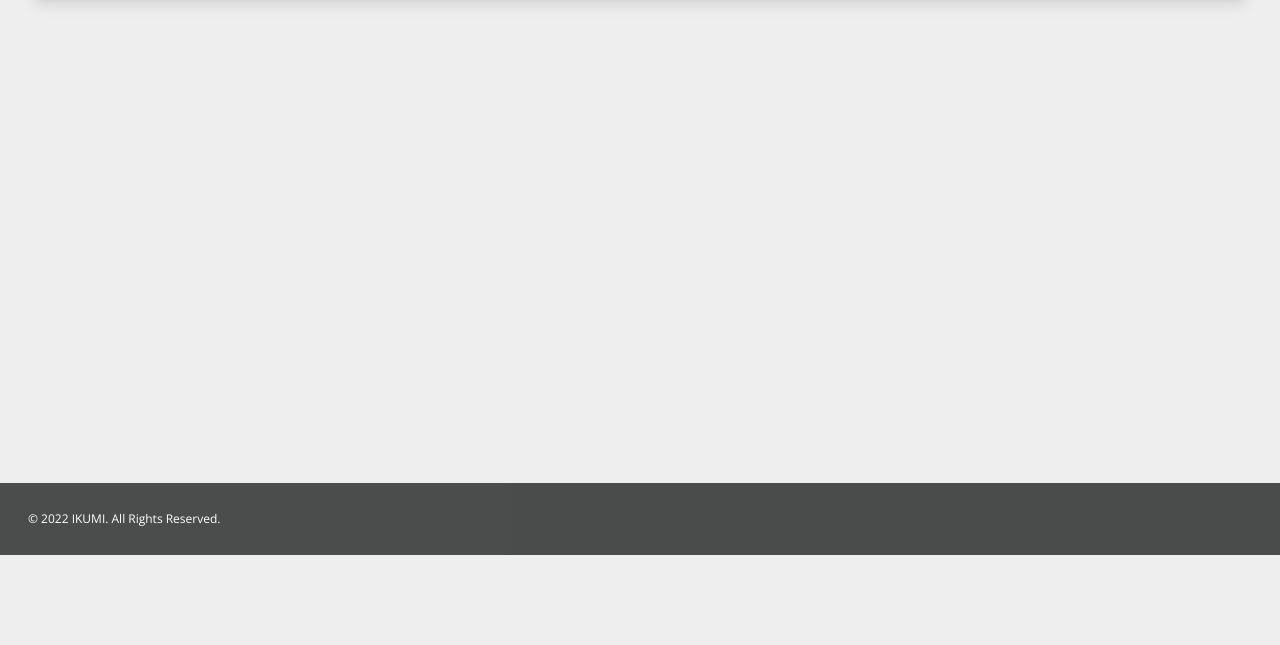
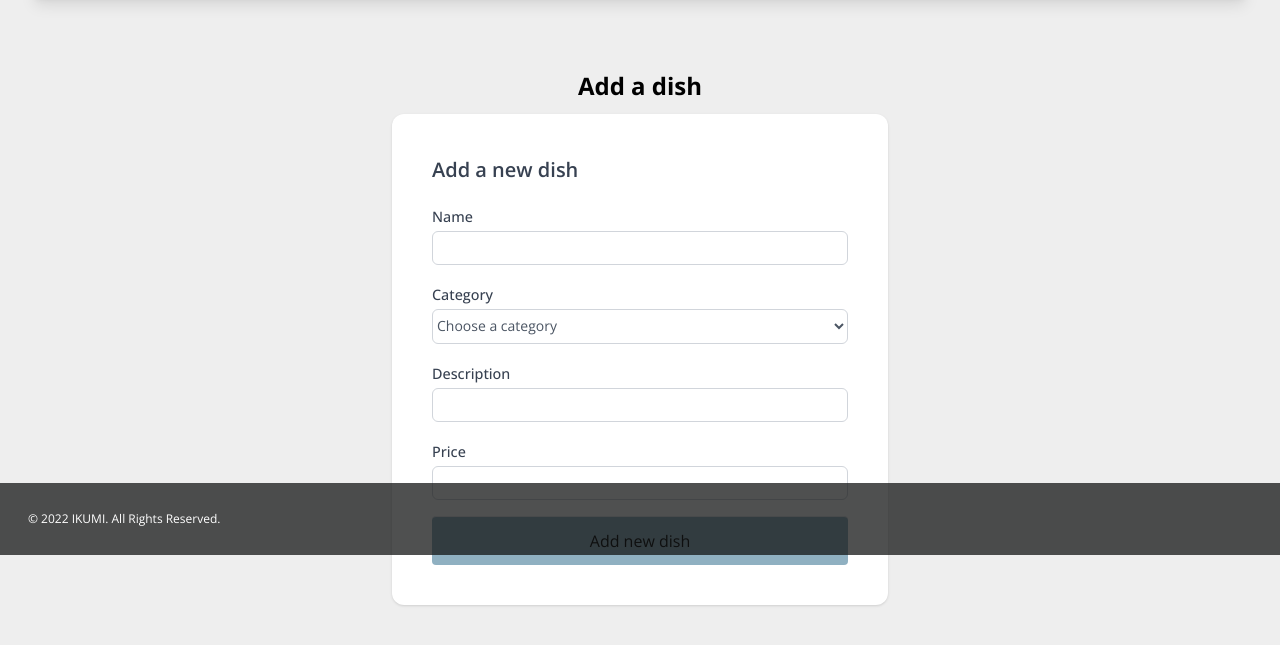
Before and after one commit to JenDin/Ikumi_admin_app, a Vue app in the folder Ikumi_admin_app/: page /dishes in a window 1280 px wide. Shown: the part 245-890 px from the top of the page. Before the commit the page ends 800 px from the top, so only its background shows below. Built offline with nearby package versions, Linux system fonts and the light colour scheme; no server answers.

Commit message:
Create post functionality

```diff
--- /dev/null
+++ b/Ikumi_admin_app/src/components/DishForm.vue
@@ -0,0 +1,198 @@
+<!-- HTML code -->
+<template>
+  <form class="relative py-3 sm:max-w-xl sm:mx-auto">
+    <div
+      class="relative px-4 py-5 bg-white mx-8 md:mx-10 shadow rounded-xl sm:p-10"
+    >
+      <div class="max-w-md mx-auto">
+        <div class="flex items-center space-x-5">
+          <div class="block font-semibold text-xl self-start text-gray-700">
+            <!-- Change the text inside the form based on if the user adds or updates a product -->
+            <h2 class="leading-relaxed" v-if="addBtn">Add a new dish</h2>
+            <h2 class="leading-relaxed" v-if="updateBtn">Update a dish</h2>
+          </div>
+        </div>
+        <div class="divide-y divide-gray-200">
+          <div
+            class="py-4 text-base leading-6 space-y-4 text-gray-700 sm:text-lg sm:leading-7"
+          >
+            <!-- Product name label and input -->
+            <div class="flex flex-col">
+              <label for="name" class="text-[.9rem] font-medium">Name</label>
+              <input
+                id="name"
+                type="text"
+                class="px-1 py-1.5 border focus:ring-gray-500 focus:border-gray-900 w-full sm:text-sm border-gray-300 rounded-md focus:outline-none text-gray-600"
+                v-model="name"
+              />
+              <p v-if="nameErrorMsg" class="text-sm text-customRed mt-0.5">
+                * Please enter a dish name
+              </p>
+            </div>
+            <!-- Color label and select box -->
+            <div class="flex flex-col">
+              <label for="colors" class="text-[.9rem] font-medium"
+                >Category</label
+              >
+              <select
+                id="category"
+                class="text-sm py-1.5 border bg-white border-gray-300 rounded-md focus:border-gray-900 text-gray-600 focus:outline-none"
+                v-model="category"
+              >
+                <!-- Make this the default value at the start -->
+                <option disabled value="">Choose a category</option>
+                <!-- Loop through each color in the database -->
+                <option value="Sashimi/Nigiri">Sashimi/Nigiri</option>
+                <option value="Rolls">Rolls</option>
+              </select>
+              <p v-if="categoryErrorMsg" class="text-sm text-customRed mt-0.5">
+                * Please enter a category
+              </p>
+            </div>
+            <!-- Description label and input -->
+            <div class="flex flex-col">
+              <label for="description" class="text-[.9rem] font-medium"
+                >Description</label
+              >
+              <input
+                id="description"
+                type="text"
+                class="px-1 py-1.5 border focus:ring-gray-500 focus:border-gray-900 w-full sm:text-sm border-gray-300 rounded-md focus:outline-none text-gray-600"
+                v-model="description"
+              />
+              <p
+                v-if="descriptionErrorMsg"
+                class="text-sm text-customRed mt-0.5"
+              >
+                * Please enter a description
+              </p>
+            </div>
+            <!-- Price label and input -->
+            <div class="flex flex-col">
+              <label for="price" class="text-[.9rem] font-medium">Price</label>
+              <input
+                id="price"
+                type="number"
+                class="px-1 py-1.5 border focus:ring-gray-500 focus:border-gray-900 w-full sm:text-sm border-gray-300 rounded-md focus:outline-none text-gray-600"
+                v-model="price"
+              />
+              <p v-if="priceErrorMsg" class="text-sm text-customRed mt-0.5">
+                * Please enter a price
+              </p>
+            </div>
+          </div>
+          <!-- Add button -->
+          <Button
+            v-if="addBtn"
+            class="flex justify-center items-center w-full px-4 py-3 mt-0"
+            btnText="Add new dish"
+            @click.prevent="addDish()"
+          />
+          <!-- Update button -->
+          <Button
+            v-if="updateBtn"
+            class="flex justify-center items-center w-full px-4 py-3 mt-0"
+            btnText="Update dish"
+          />
+        </div>
+      </div>
+    </div>
+  </form>
+</template>
+
+<!-- JavaScript code -->
+<script>
+import Button from "../components/Button.vue";
+export default {
+  name: "DishForm",
+  components: {
+    Button,
+  },
+  data() {
+    return {
+      name: "",
+      category: "",
+      description: "",
+      price: "",
+      nameErrorMsg: false,
+      categoryErrorMsg: false,
+      descriptionErrorMsg: false,
+      priceErrorMsg: false,
+      isSent: false,
+      addBtn: true,
+      updateBtn: false,
+    };
+  },
+  emits: ["dishAdded"],
+  computed: {
+    nameErrorMsg() {
+      if (this.name === "" && this.isSent) {
+        return true;
+      }
+      return false;
+    },
+    categoryErrorMsg() {
+      if (this.category === "" && this.isSent) {
+        return true;
+      }
+      return false;
+    },
+    descriptionErrorMsg() {
+      if (this.description === "" && this.isSent) {
+        return true;
+      }
+      return false;
+    },
+    priceErrorMsg() {
+      if (this.price === "" && this.isSent) {
+        return true;
+      }
+      return false;
+    },
+  },
+  methods: {
+    async addDish() {
+      this.isSent = true;
+
+      const dishBody = {
+        title: this.name,
+        category: this.category,
+        description: this.description,
+        price: this.price,
+      };
+
+      try {
+        if (
+          this.name !== "" &&
+          this.category !== "" &&
+          this.description !== "" &&
+          this.price !== ""
+        ) {
+          const resp = await fetch("http://localhost:3000/api/dishes", {
+            method: "POST",
+            headers: {
+              Accept: "application/json",
+              "Content-type": "application/json",
+            },
+            body: JSON.stringify(dishBody),
+          });
+
+          const data = await resp.json();
+
+          this.name = "";
+          this.category = "";
+          this.description = "";
+          this.price = "";
+          this.isSent = false;
+          this.$emit("dishAdded");
+        }
+      } catch (error) {
+        console.log(error);
+      }
+    },
+  },
+};
+</script>
+
+<!-- CSS styles -->
+<style scoped></style>
--- a/Ikumi_admin_app/src/views/DishesView.vue
+++ b/Ikumi_admin_app/src/views/DishesView.vue
@@ -8,7 +8,7 @@
   </h1>
 
   <!-- Text content above the product table -->
-  <div class="text-gray-700 p-8 mb-24">
+  <div class="text-gray-700 p-8 mb-10">
     <div class="container space-y-8 text-sm mx-auto">
       <div class="space-y-2">
         <!-- Product Table -->
@@ -58,6 +58,12 @@
       </div>
     </div>
   </div>
+
+  <!-- Dish Form -->
+  <section class="mb-24">
+    <h2 class="text-center text-2xl font-bold">Add a dish</h2>
+    <DishForm @dishAdded="getDishes()" />
+  </section>
   <Footer />
 </template>
 
@@ -66,11 +72,13 @@
 import Header from "../components/Header.vue";
 import Footer from "../components/Footer.vue";
 import DishMenu from "../components/DishMenu.vue";
+import DishForm from "../components/DishForm.vue";
 export default {
   components: {
     Header,
     Footer,
     DishMenu,
+    DishForm,
   },
   data() {
     return {
--- a/Ikumi_admin_app/tailwind.config.js
+++ b/Ikumi_admin_app/tailwind.config.js
@@ -2,7 +2,11 @@
 module.exports = {
   content: ["./index.html", "./src/**/*.{vue,js,ts,jsx,tsx}"],
   theme: {
-    extend: {},
+    extend: {
+      colors: {
+        customRed: "#ff002b",
+      },
+    },
   },
   plugins: [],
 };
```
